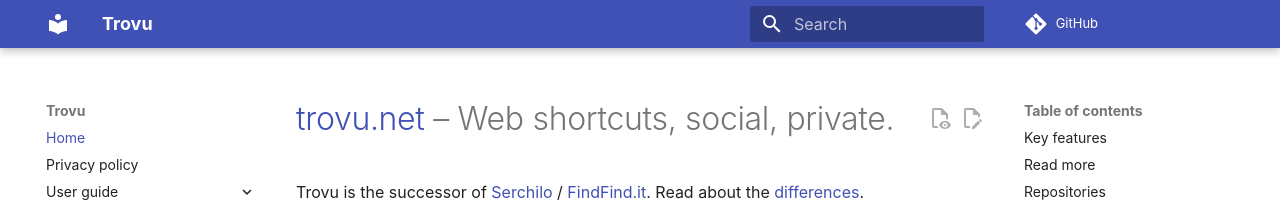
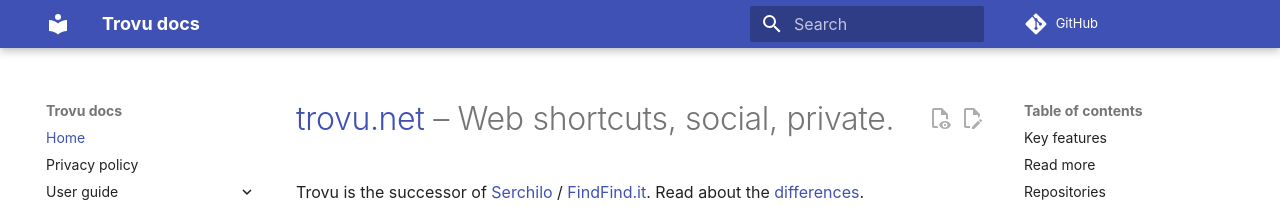
Before and after one commit to trovu/trovu, an MkDocs documentation site: the page built from docs/index.md, in a window 1280 px wide. Shown: the top 207 px of the page. Built offline with MkDocs 1.6.1 and Material for MkDocs 9.7.7, drawn with Linux system fonts in a browser that asks for light colours; comment, search, counter and statistics services are not loaded.

Commit message:
Add "docs" to title.

```diff
--- a/mkdocs.yml
+++ b/mkdocs.yml
@@ -1,4 +1,4 @@
-site_name: Trovu
+site_name: Trovu docs
 site_description: Search with shortcuts.
 site_url: https://trovu.net
 repo_url: https://github.com/trovu/trovu
```
